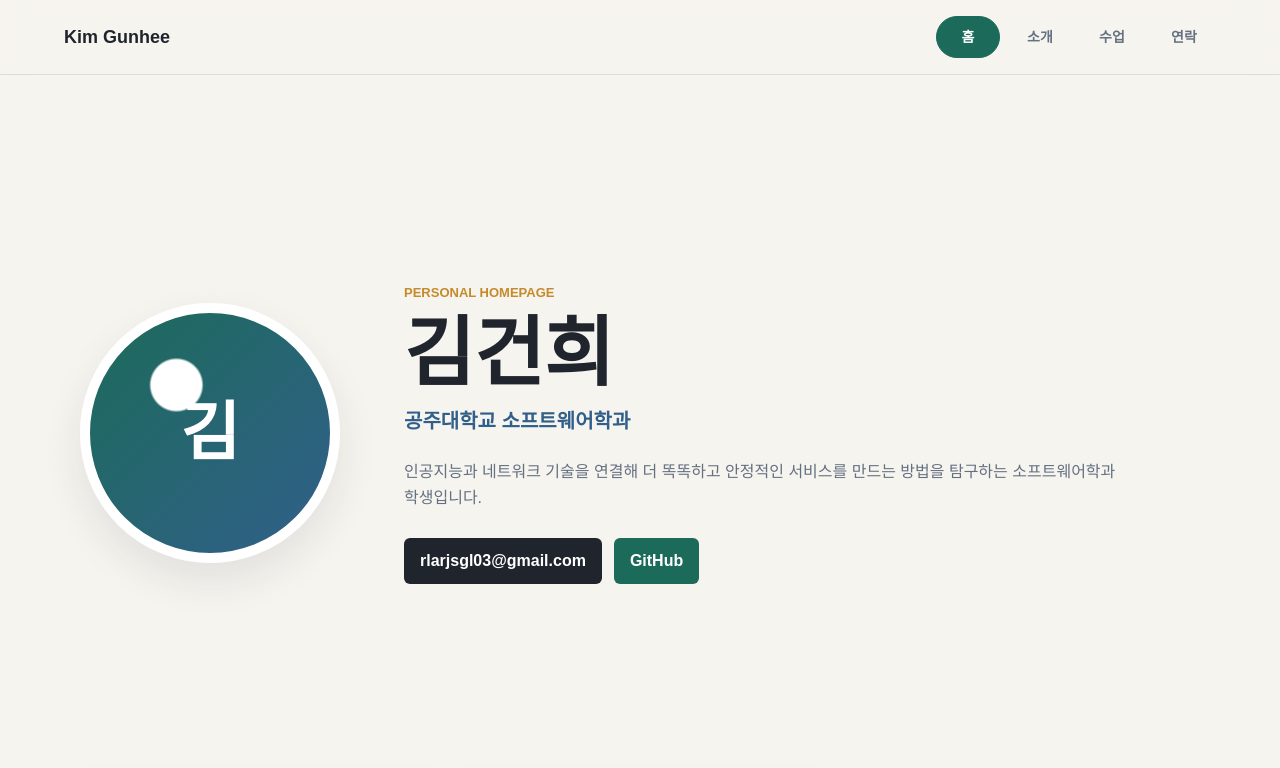
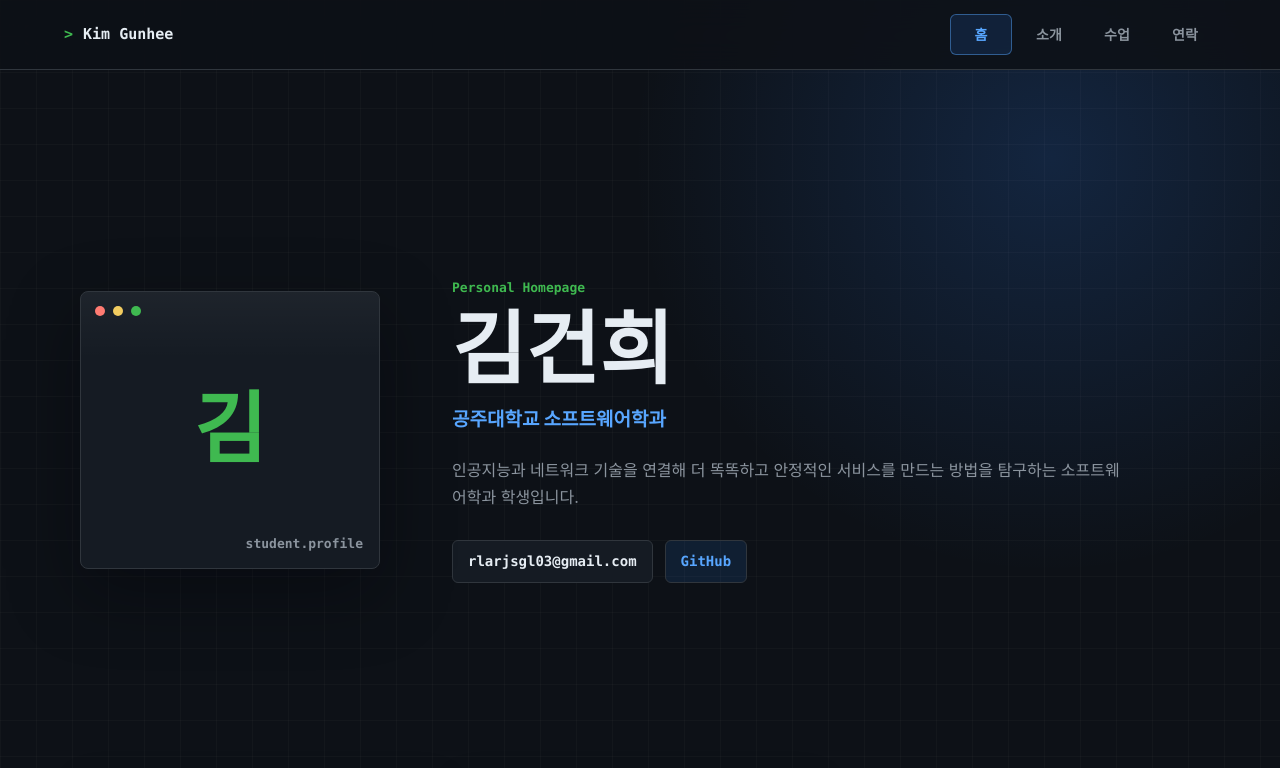
Before and after one commit to rlarjsl03/rlarjsl03.github.io, a plain HTML site: page index.html in a window 1280 px wide. Shown: the top 768 px of the page. Drawn offline with Linux system fonts and the light colour scheme.

Commit message:
Initial commit

```diff
--- a/styles.css
+++ b/styles.css
@@ -1,27 +1,38 @@
 :root {
-  color-scheme: light;
-  --bg: #f6f4ef;
-  --paper: #ffffff;
-  --ink: #20242c;
-  --muted: #657080;
-  --line: #d9ded7;
-  --accent: #1c6b5a;
-  --accent-strong: #12483f;
-  --gold: #c48a2c;
-  --blue: #315f8a;
-  --shadow: 0 18px 40px rgba(32, 36, 44, 0.09);
+  color-scheme: dark;
+  --bg: #0d1117;
+  --panel: #151b23;
+  --panel-soft: #10161f;
+  --ink: #e6edf3;
+  --muted: #8b949e;
+  --line: #30363d;
+  --accent: #2f81f7;
+  --accent-strong: #58a6ff;
+  --green: #3fb950;
+  --shadow: 0 24px 70px rgba(1, 4, 9, 0.36);
 }
 
 * {
   box-sizing: border-box;
 }
 
+html {
+  scroll-behavior: smooth;
+}
+
 body {
   margin: 0;
-  background: var(--bg);
+  min-height: 100vh;
+  background:
+    linear-gradient(rgba(255, 255, 255, 0.025) 1px, transparent 1px),
+    linear-gradient(90deg, rgba(255, 255, 255, 0.025) 1px, transparent 1px),
+    radial-gradient(circle at 82% 12%, rgba(47, 129, 247, 0.18), transparent 26rem),
+    var(--bg);
+  background-size: 36px 36px, 36px 36px, auto, auto;
   color: var(--ink);
-  font-family: Arial, "Noto Sans KR", sans-serif;
-  line-height: 1.6;
+  font-family: Inter, ui-sans-serif, system-ui, -apple-system, BlinkMacSystemFont, "Segoe UI",
+    "Noto Sans KR", Arial, sans-serif;
+  line-height: 1.65;
 }
 
 a {
@@ -36,32 +47,42 @@ a {
   align-items: center;
   justify-content: space-between;
   gap: 24px;
-  min-height: 72px;
-  padding: 16px clamp(18px, 5vw, 64px);
-  background: rgba(246, 244, 239, 0.92);
+  min-height: 68px;
+  padding: 14px clamp(18px, 5vw, 64px);
+  background: rgba(13, 17, 23, 0.86);
   border-bottom: 1px solid var(--line);
-  backdrop-filter: blur(14px);
+  backdrop-filter: blur(16px);
 }
 
 .brand {
-  font-size: 18px;
-  font-weight: 800;
+  display: inline-flex;
+  align-items: center;
+  gap: 10px;
+  color: var(--ink);
+  font-family: "SFMono-Regular", Consolas, "Liberation Mono", monospace;
+  font-size: 15px;
+  font-weight: 700;
   text-decoration: none;
+}
+
+.brand::before {
+  content: ">";
+  color: var(--green);
 }
 
 .top-tabs {
   display: flex;
   align-items: center;
   justify-content: flex-end;
-  gap: 8px;
+  gap: 6px;
   flex-wrap: wrap;
 }
 
 .top-tabs a {
-  min-width: 64px;
-  padding: 9px 14px;
+  min-width: 62px;
+  padding: 8px 12px;
   border: 1px solid transparent;
-  border-radius: 999px;
+  border-radius: 6px;
   color: var(--muted);
   font-size: 14px;
   font-weight: 700;
@@ -71,54 +92,79 @@ a {
 
 .top-tabs a:hover,
 .top-tabs a.active {
-  border-color: var(--accent);
-  background: var(--accent);
-  color: #fff;
+  border-color: rgba(88, 166, 255, 0.45);
+  background: rgba(47, 129, 247, 0.14);
+  color: var(--accent-strong);
 }
 
 main {
   width: min(1120px, calc(100% - 36px));
   margin: 0 auto;
-  padding: 56px 0 80px;
+  padding: 52px 0 80px;
 }
 
 .profile-hero {
   display: grid;
-  grid-template-columns: 260px minmax(0, 1fr);
-  gap: clamp(28px, 5vw, 64px);
+  grid-template-columns: 300px minmax(0, 1fr);
+  gap: clamp(30px, 6vw, 72px);
   align-items: center;
-  min-height: calc(100vh - 160px);
-  padding-bottom: 36px;
+  min-height: calc(100vh - 150px);
+  padding-bottom: 34px;
 }
 
 .profile-photo {
+  position: relative;
   display: grid;
   place-items: center;
-  width: min(100%, 260px);
-  aspect-ratio: 1;
-  border: 10px solid var(--paper);
+  width: min(100%, 300px);
+  aspect-ratio: 1.08;
+  border: 1px solid var(--line);
+  border-radius: 8px;
+  background:
+    linear-gradient(180deg, rgba(255, 255, 255, 0.04), transparent 24%),
+    var(--panel);
+  box-shadow: var(--shadow);
+  color: var(--green);
+  font-family: "SFMono-Regular", Consolas, "Liberation Mono", monospace;
+  font-size: 78px;
+  font-weight: 800;
+}
+
+.profile-photo::before {
+  content: "";
+  position: absolute;
+  top: 14px;
+  left: 14px;
+  width: 10px;
+  height: 10px;
   border-radius: 50%;
-  background:
-    radial-gradient(circle at 36% 30%, #ffffff 0 11%, transparent 12%),
-    linear-gradient(135deg, var(--accent), var(--blue));
-  box-shadow: var(--shadow);
-  color: #fff;
-  font-size: 64px;
-  font-weight: 900;
+  background: #ff7b72;
+  box-shadow: 18px 0 #f2cc60, 36px 0 var(--green);
+}
+
+.profile-photo::after {
+  content: "student.profile";
+  position: absolute;
+  right: 16px;
+  bottom: 14px;
+  color: var(--muted);
+  font-size: 13px;
+  font-weight: 700;
 }
 
 .intro {
-  max-width: 720px;
+  max-width: 760px;
 }
 
 .eyebrow,
 .panel-label {
   margin: 0 0 10px;
-  color: var(--gold);
+  color: var(--green);
+  font-family: "SFMono-Regular", Consolas, "Liberation Mono", monospace;
   font-size: 13px;
-  font-weight: 800;
+  font-weight: 700;
   letter-spacing: 0;
-  text-transform: uppercase;
+  text-transform: none;
 }
 
 h1,
@@ -128,21 +174,22 @@ p {
 }
 
 h1 {
-  margin-bottom: 12px;
-  font-size: clamp(40px, 7vw, 76px);
-  line-height: 1.05;
+  margin-bottom: 14px;
+  font-size: clamp(42px, 7vw, 80px);
+  line-height: 1.02;
+  letter-spacing: 0;
 }
 
 h2 {
   margin-bottom: 12px;
-  font-size: 22px;
-  line-height: 1.25;
+  font-size: 21px;
+  line-height: 1.3;
 }
 
 .subtitle {
   margin-bottom: 22px;
-  color: var(--blue);
-  font-size: 20px;
+  color: var(--accent-strong);
+  font-size: 19px;
   font-weight: 800;
 }
 
@@ -155,11 +202,15 @@ h2 {
   font-size: 16px;
 }
 
+.summary {
+  max-width: 680px;
+}
+
 .quick-links {
   display: flex;
   gap: 12px;
   flex-wrap: wrap;
-  margin-top: 28px;
+  margin-top: 30px;
 }
 
 .quick-links a,
@@ -167,33 +218,49 @@ h2 {
   display: inline-flex;
   align-items: center;
   justify-content: center;
-  min-height: 44px;
-  padding: 10px 16px;
+  min-height: 42px;
+  padding: 9px 15px;
+  border: 1px solid var(--line);
   border-radius: 6px;
-  background: var(--ink);
-  color: #fff;
-  font-weight: 800;
+  background: var(--panel);
+  color: var(--ink);
+  font-family: "SFMono-Regular", Consolas, "Liberation Mono", monospace;
+  font-size: 14px;
+  font-weight: 700;
   text-decoration: none;
+}
+
+.quick-links a:hover,
+.text-button:hover {
+  border-color: var(--accent-strong);
+  color: var(--accent-strong);
 }
 
 .quick-links a:nth-child(2),
 .text-button {
-  background: var(--accent);
+  background: rgba(47, 129, 247, 0.12);
+  color: var(--accent-strong);
 }
 
 .content-grid {
   display: grid;
   grid-template-columns: repeat(3, minmax(0, 1fr));
-  gap: 18px;
+  gap: 16px;
 }
 
 .panel {
   min-width: 0;
-  padding: 26px;
+  padding: 24px;
   border: 1px solid var(--line);
   border-radius: 8px;
-  background: var(--paper);
-  box-shadow: 0 10px 24px rgba(32, 36, 44, 0.05);
+  background:
+    linear-gradient(180deg, rgba(255, 255, 255, 0.025), transparent 46px),
+    var(--panel-soft);
+  box-shadow: 0 12px 34px rgba(1, 4, 9, 0.18);
+}
+
+.panel:hover {
+  border-color: rgba(88, 166, 255, 0.42);
 }
 
 .panel.wide {
@@ -211,13 +278,14 @@ h2 {
 }
 
 .tag-list li {
-  padding: 8px 12px;
-  border: 1px solid #cbd8d1;
-  border-radius: 999px;
-  background: #f7fbf8;
-  color: var(--accent-strong);
-  font-size: 14px;
-  font-weight: 800;
+  padding: 7px 11px;
+  border: 1px solid rgba(63, 185, 80, 0.32);
+  border-radius: 6px;
+  background: rgba(63, 185, 80, 0.09);
+  color: #7ee787;
+  font-family: "SFMono-Regular", Consolas, "Liberation Mono", monospace;
+  font-size: 13px;
+  font-weight: 700;
 }
 
 .page {
@@ -235,7 +303,7 @@ h2 {
 
 .stack {
   display: grid;
-  gap: 18px;
+  gap: 16px;
   max-width: 860px;
 }
 
@@ -260,6 +328,7 @@ h2 {
 
 .info-list dt {
   color: var(--ink);
+  font-family: "SFMono-Regular", Consolas, "Liberation Mono", monospace;
   font-weight: 800;
 }
 
@@ -295,7 +364,7 @@ h2 {
   }
 
   .profile-photo {
-    width: 180px;
+    width: 210px;
   }
 
   .content-grid {
@@ -318,7 +387,7 @@ h2 {
   }
 
   .top-tabs a {
-    min-width: 58px;
+    min-width: 56px;
     padding: 8px 10px;
   }
 
```
